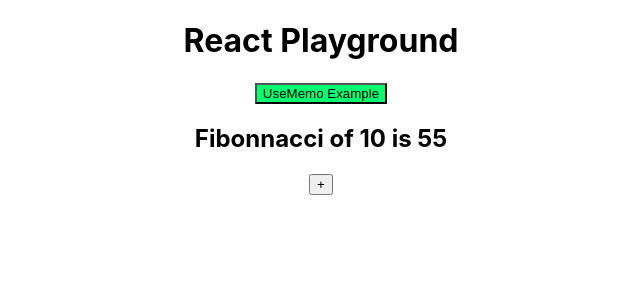
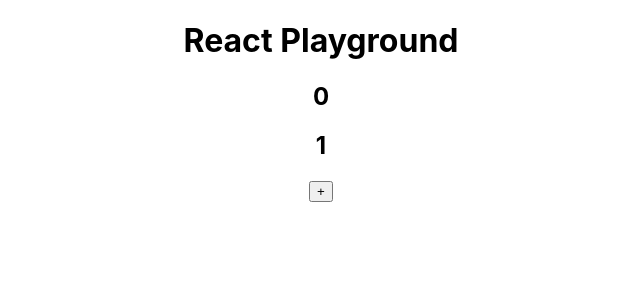
Before and after one commit to Lawrence4code/react-playground, a React (Create React App) app: page / in a window 1280 px wide. Shown: the top 300 px of the page, without its empty margins (319-959 px from the left). Built offline with nearby package versions, Linux system fonts and the light colour scheme.

Commit message:
useCallback practice example

```diff
--- a/src/App.js
+++ b/src/App.js
@@ -1,4 +1,4 @@
-import React, { useState, useMemo } from 'react';
+import React, { useState, useEffect, useCallback } from 'react';
 import './App.css';
 
 // const cache = {};
@@ -9,30 +9,31 @@ import './App.css';
 //   cache[number] = value;
 // };
 
-function fibonacci(x) {
-  if (x <= 0) return 0;
-  if (x === 1) return 1;
+// function fibonacci(x) {
+//   if (x <= 0) return 0;
+//   if (x === 1) return 1;
 
-  return fibonacci(x - 1) + fibonacci(x - 2);
-}
+//   return fibonacci(x - 1) + fibonacci(x - 2);
+// }
 
 const App = () => {
-  const [number, setNumber] = useState(10);
-  const [isGreen, setIsGreen] = useState(true);
-  const fib = useMemo(() => fibonacci(number), [number]);
+  const [number, setNumber] = useState(0);
+  const [plusOne, setPlusOne] = useState(0);
+  const add1 = useCallback((x) => {
+    console.log('Here ', x);
+    return x + 1;
+  }, []);
+
+  useEffect(() => {
+    setPlusOne(add1(number));
+  }, [add1, number]);
 
   return (
     <div className="app">
       <h1> React Playground </h1>
-      <button
-        onClick={() => setIsGreen()}
-        style={{ background: isGreen ? '#01ff70' : '#b10dc9' }}
-      >
-        UseMemo Example
-      </button>
-      <h2>
-        Fibonnacci of {number} is {fib}
-      </h2>
+
+      <h2>{number}</h2>
+      <h2>{plusOne}</h2>
       <button onClick={() => setNumber(number + 1)}>+</button>
     </div>
   );
```
